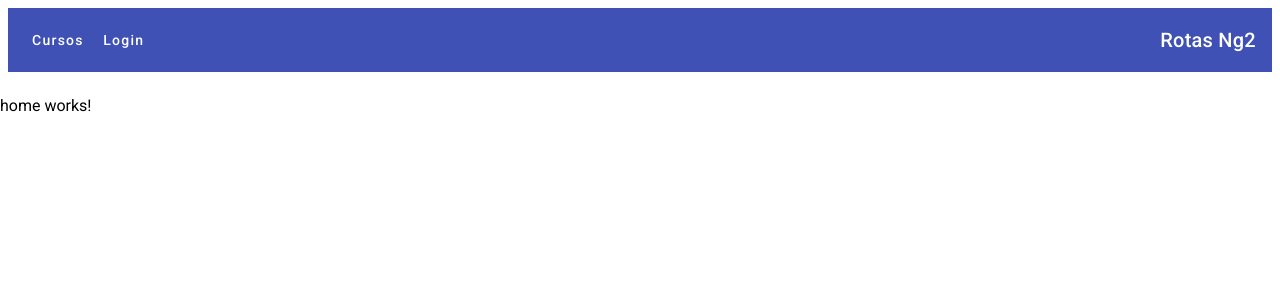
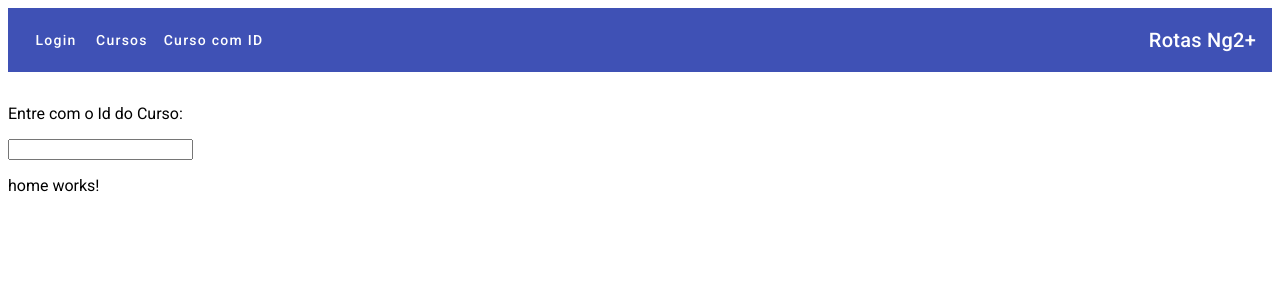
Before and after one commit to Alecosta/angular-loiane-rotas, an Angular app: page / in a window 1280 px wide. Shown: the top 300 px of the page. Built offline with nearby package versions, Linux system fonts and the light colour scheme.

Commit message:
pegando parametros

```diff
--- a/src/app/app-routing.module.ts
+++ b/src/app/app-routing.module.ts
@@ -4,9 +4,11 @@ import { RouterModule, Routes } from '@angular/router';
 import { HomeComponent } from './home/home.component';
 import { LoginComponent } from './login/login.component';
 import { CursosComponent } from './cursos/cursos.component';
+import { CursoDetalheComponent } from './curso-detalhe/curso-detalhe.component';
 
 const routes: Routes = [
   {path: 'cursos',component: CursosComponent},
+  {path: 'curso/:id',component: CursoDetalheComponent},
   {path: 'login',component: LoginComponent},
   {path: '',component: HomeComponent}
 ];
--- a/src/app/app.component.html
+++ b/src/app/app.component.html
@@ -2,16 +2,22 @@
   <mat-toolbar color="primary" fxShow="true" fxHide.lt-md fxFlex fxLayout>
     <mat-toolbar-row>
      <div >
-          <a mat-button [routerLink]="'/cursos'"> Cursos</a>
-          <a mat-button [routerLink]="'/login'">Login</a>
+          <a mat-button [routerLink]="'/login'" >Login</a>
+          <a mat-button [routerLink]="'/cursos'" >Cursos</a>
+          <a mat-button [routerLink]="['/curso',idCurso.value]" >Curso com ID</a>
         </div>
         <span class="flexExpand"></span>
         <div >
-          <!--a fxFlex mat-button [routerLink]="''"> Rotas Ng2 </a-->
-          <a class='main-logo' [routerLink]="''">Rotas Ng2</a>
+          <a class='main-logo' [routerLink]="''">Rotas Ng2+</a>
         </div>
       </mat-toolbar-row>
     </mat-toolbar>
 
 </div>
-<router-outlet></router-outlet>
+
+<div class="container">
+  <p>Entre com o Id do Curso:</p>
+  <input #idCurso>
+  <router-outlet></router-outlet>
+
+</div>
--- a/src/app/app.module.ts
+++ b/src/app/app.module.ts
@@ -10,13 +10,15 @@ import { BrowserAnimationsModule } from '@angular/platform-browser/animations';
 
 import { MatToolbarModule } from '@angular/material/toolbar';
 import { MatButtonModule } from '@angular/material/button';
+import { CursoDetalheComponent } from './curso-detalhe/curso-detalhe.component';
 
 @NgModule({
   declarations: [
     AppComponent,
     HomeComponent,
     LoginComponent,
-    CursosComponent
+    CursosComponent,
+    CursoDetalheComponent
   ],
   imports: [
     BrowserModule,
--- /dev/null
+++ b/src/app/curso-detalhe/curso-detalhe.component.html
@@ -0,0 +1 @@
+<p>Id: {{ id }}</p>
--- /dev/null
+++ b/src/app/curso-detalhe/curso-detalhe.component.ts
@@ -0,0 +1,21 @@
+import { Component, OnInit } from '@angular/core';
+import { ActivatedRoute } from '@angular/router';
+
+@Component({
+  selector: 'app-curso-detalhe',
+  templateUrl: './curso-detalhe.component.html',
+  styleUrls: ['./curso-detalhe.component.css']
+})
+export class CursoDetalheComponent implements OnInit {
+    ngOnInit(): void {
+      throw new Error('Method not implemented.');
+    }
+
+    id: undefined;
+
+    constructor(private route:ActivatedRoute) {
+      console.log(this.route);
+      this.id = this.route.snapshot.params['id'];
+    }
+
+}
```
Also changed, not shown: src/app/curso-detalhe/curso-detalhe.component.css (added), 1 other file (tests, documents, lock files or other folders).
